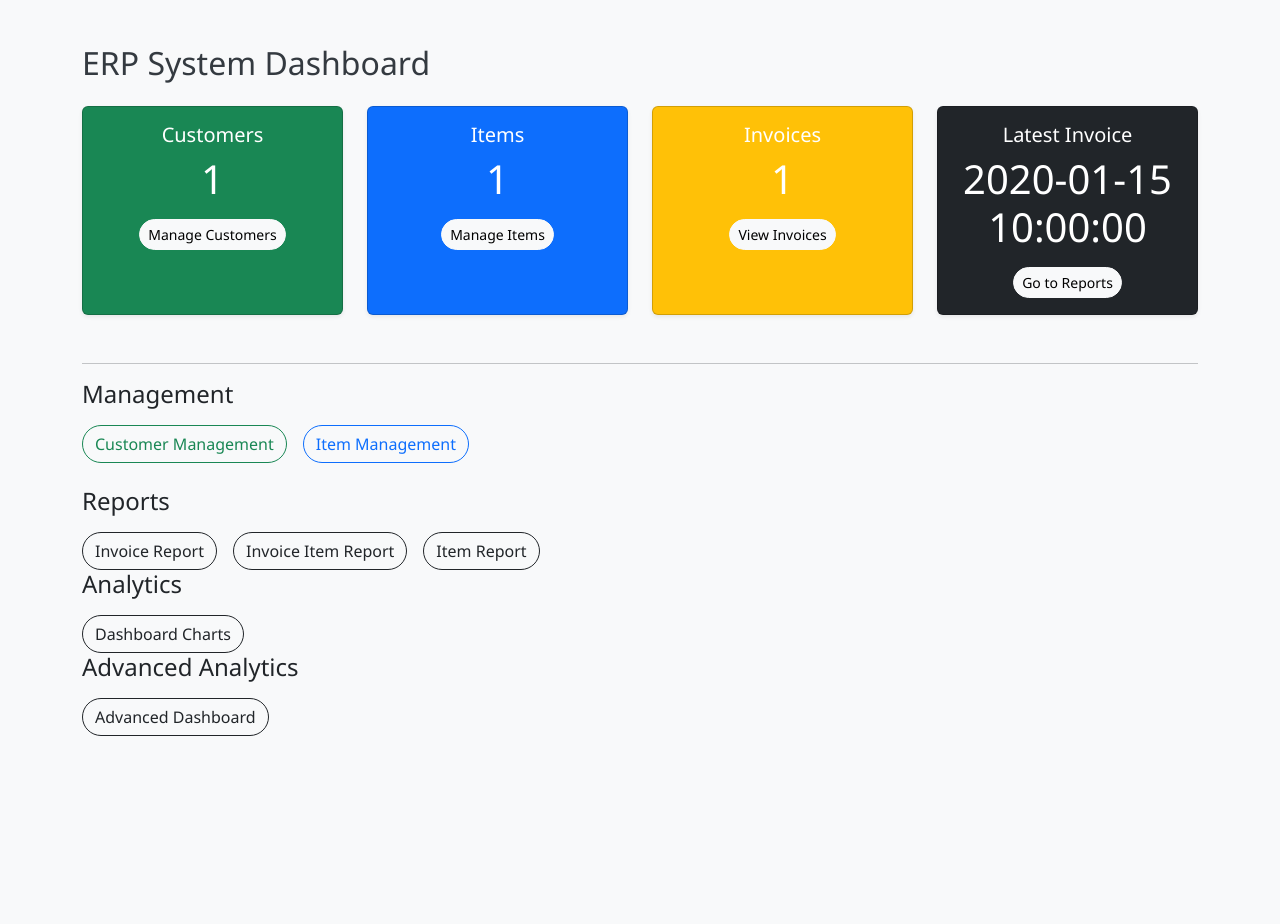
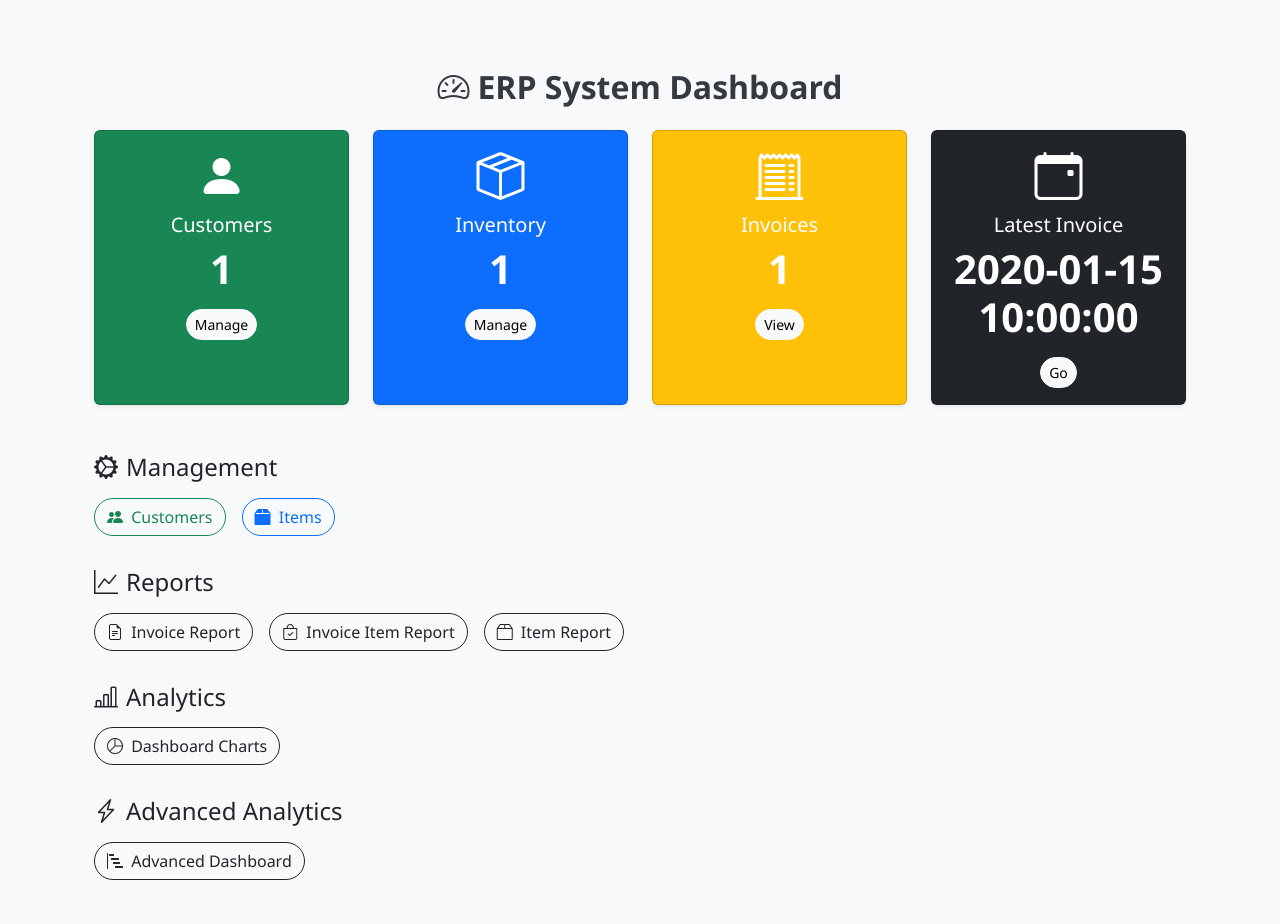
Before and after one commit to GKPrarthana/erp-system, a PHP site: page / in a window 1280 px wide. Before the commit the page ends 736 px from the top, so only its background shows below. Run offline with PHP 8.4, Linux system fonts and the light colour scheme; tables that the repository leaves empty or names only in its code hold one stand-in row (values such as "Sample post").

Commit message:
interface updated

```diff
--- a/index.php
+++ b/index.php
@@ -9,81 +9,138 @@
 $latestInvoice = $conn->query("SELECT MAX(date) AS latest FROM invoice")->fetch_assoc()['latest'];
 ?>
 
-<h2 class="mb-4">ERP System Dashboard</h2>
+<!-- Include AOS CSS for animation -->
+<link href="https://cdn.jsdelivr.net/npm/aos@2.3.4/dist/aos.css" rel="stylesheet">
+<link href="https://cdn.jsdelivr.net/npm/bootstrap-icons@1.10.5/font/bootstrap-icons.css" rel="stylesheet">
+
+<style>
+  .dashboard-card {
+    transition: transform 0.3s ease, box-shadow 0.3s ease;
+    cursor: pointer;
+  }
+
+  .dashboard-card:hover {
+    transform: translateY(-5px);
+    box-shadow: 0 0 20px rgba(0,0,0,0.1);
+  }
+
+  .dashboard-section h4 {
+    margin-top: 2rem;
+    margin-bottom: 1rem;
+  }
+</style>
+
+<div class="container py-4">
+  <h2 class="mb-4 fw-bold text-center"><i class="bi bi-speedometer2 me-2"></i>ERP System Dashboard</h2>
 
   <div class="row g-4 mb-5">
-  <!-- Customers Card -->
-  <div class="col-md-3">
-    <div class="card text-white bg-success shadow-sm h-100">
+    <!-- Customers -->
+    <div class="col-md-3" data-aos="fade-up" data-aos-delay="100">
+      <div class="card text-white bg-success shadow-sm h-100 dashboard-card">
         <div class="card-body text-center">
-        <h5 class="card-title">Customers</h5>
-        <p class="display-6"><?= $customerCount ?></p>
-        <a href="customer/view.php" class="btn btn-light btn-sm">Manage Customers</a>
+          <i class="bi bi-person-fill display-5"></i>
+          <h5 class="card-title mt-2">Customers</h5>
+          <p class="display-6 fw-bold"><?= $customerCount ?></p>
+          <a href="customer/view.php" class="btn btn-light btn-sm">Manage</a>
         </div>
       </div>
     </div>
 
-  <!-- Items Card -->
-  <div class="col-md-3">
-    <div class="card text-white bg-primary shadow-sm h-100">
+    <!-- Items -->
+    <div class="col-md-3" data-aos="fade-up" data-aos-delay="200">
+      <div class="card text-white bg-primary shadow-sm h-100 dashboard-card">
         <div class="card-body text-center">
-        <h5 class="card-title">Items</h5>
-        <p class="display-6"><?= $itemCount ?></p>
-        <a href="item/view.php" class="btn btn-light btn-sm">Manage Items</a>
+          <i class="bi bi-box-seam display-5"></i>
+          <h5 class="card-title mt-2">Inventory</h5>
+          <p class="display-6 fw-bold"><?= $itemCount ?></p>
+          <a href="item/view.php" class="btn btn-light btn-sm">Manage</a>
         </div>
       </div>
     </div>
 
-  <!-- Invoices Card -->
-  <div class="col-md-3">
-    <div class="card text-white bg-warning shadow-sm h-100">
+    <!-- Invoices -->
+    <div class="col-md-3" data-aos="fade-up" data-aos-delay="300">
+      <div class="card text-white bg-warning shadow-sm h-100 dashboard-card">
         <div class="card-body text-center">
-        <h5 class="card-title">Invoices</h5>
-        <p class="display-6"><?= $invoiceCount ?></p>
-        <a href="reports/invoice_report.php" class="btn btn-light btn-sm">View Invoices</a>
+          <i class="bi bi-receipt-cutoff display-5"></i>
+          <h5 class="card-title mt-2">Invoices</h5>
+          <p class="display-6 fw-bold"><?= $invoiceCount ?></p>
+          <a href="reports/invoice_report.php" class="btn btn-light btn-sm">View</a>
         </div>
       </div>
     </div>
 
-  <!-- Latest Invoice Date -->
-  <div class="col-md-3">
-    <div class="card text-white bg-dark shadow-sm h-100">
+    <!-- Latest Invoice -->
+    <div class="col-md-3" data-aos="fade-up" data-aos-delay="400">
+      <div class="card text-white bg-dark shadow-sm h-100 dashboard-card">
         <div class="card-body text-center">
-        <h5 class="card-title">Latest Invoice</h5>
-        <p class="display-6"><?= $latestInvoice ? $latestInvoice : '—' ?></p>
-        <a href="reports/invoice_report.php" class="btn btn-light btn-sm">Go to Reports</a>
+          <i class="bi bi-calendar-event display-5"></i>
+          <h5 class="card-title mt-2">Latest Invoice</h5>
+          <p class="display-6 fw-bold"><?= $latestInvoice ?: '—' ?></p>
+          <a href="reports/invoice_report.php" class="btn btn-light btn-sm">Go</a>
         </div>
       </div>
     </div>
   </div>
 
-<hr>
-
-<!-- Management Section -->
-<h4 class="mb-3">Management</h4>
-<div class="d-flex flex-wrap gap-3 mb-4">
-  <a href="customer/view.php" class="btn btn-outline-success">Customer Management</a>
-  <a href="item/view.php" class="btn btn-outline-primary">Item Management</a>
+  <!-- Management -->
+  <div class="dashboard-section" data-aos="fade-up">
+    <h4><i class="bi bi-gear-wide-connected me-2"></i>Management</h4>
+    <div class="d-flex flex-wrap gap-3">
+      <a href="customer/view.php" class="btn btn-outline-success">
+        <i class="bi bi-people-fill me-1"></i> Customers
+      </a>
+      <a href="item/view.php" class="btn btn-outline-primary">
+        <i class="bi bi-box2-fill me-1"></i> Items
+      </a>
+    </div>
   </div>
 
-<!-- Reports Section -->
-<h4 class="mb-3">Reports</h4>
+  <!-- Reports -->
+  <div class="dashboard-section" data-aos="fade-up">
+    <h4><i class="bi bi-graph-up me-2"></i>Reports</h4>
     <div class="d-flex flex-wrap gap-3">
-  <a href="reports/invoice_report.php" class="btn btn-outline-dark">Invoice Report</a>
-  <a href="reports/invoice_item_report.php" class="btn btn-outline-dark">Invoice Item Report</a>
-  <a href="reports/item_report.php" class="btn btn-outline-dark">Item Report</a>
+      <a href="reports/invoice_report.php" class="btn btn-outline-dark">
+        <i class="bi bi-file-earmark-text me-1"></i> Invoice Report
+      </a>
+      <a href="reports/invoice_item_report.php" class="btn btn-outline-dark">
+        <i class="bi bi-bag-check me-1"></i> Invoice Item Report
+      </a>
+      <a href="reports/item_report.php" class="btn btn-outline-dark">
+        <i class="bi bi-box2 me-1"></i> Item Report
+      </a>
+    </div>
   </div>
 
-<!-- Analytics Section -->
-<h4 class="mb-3">Analytics</h4>
+  <!-- Analytics -->
+  <div class="dashboard-section" data-aos="fade-up">
+    <h4><i class="bi bi-bar-chart-line me-2"></i>Analytics</h4>
     <div class="d-flex flex-wrap gap-3">
-  <a href="reports/dashboard_charts.php" class="btn btn-outline-dark">Dashboard Charts</a>
+      <a href="reports/dashboard_charts.php" class="btn btn-outline-dark">
+        <i class="bi bi-pie-chart me-1"></i> Dashboard Charts
+      </a>
+    </div>
   </div>
 
-<!-- Advanced Analytics Section -->
-<h4 class="mb-3">Advanced Analytics</h4>
+  <!-- Advanced -->
+  <div class="dashboard-section" data-aos="fade-up">
+    <h4><i class="bi bi-lightning-charge me-2"></i>Advanced Analytics</h4>
     <div class="d-flex flex-wrap gap-3">
-  <a href="reports/advanced_dashboard.php" class="btn btn-outline-dark">Advanced Dashboard</a>
+      <a href="reports/advanced_dashboard.php" class="btn btn-outline-dark">
+        <i class="bi bi-bar-chart-steps me-1"></i> Advanced Dashboard
+      </a>
+    </div>
+  </div>
 </div>
 
+<!-- Include AOS JS -->
+<script src="https://cdn.jsdelivr.net/npm/aos@2.3.4/dist/aos.js"></script>
+<script>
+  AOS.init({
+    duration: 800,
+    easing: 'ease-in-out',
+    once: true
+  });
+</script>
+
 <?php include("partials/footer.php"); ?>
```
Lines whose indentation alone changed are shown as unchanged.
